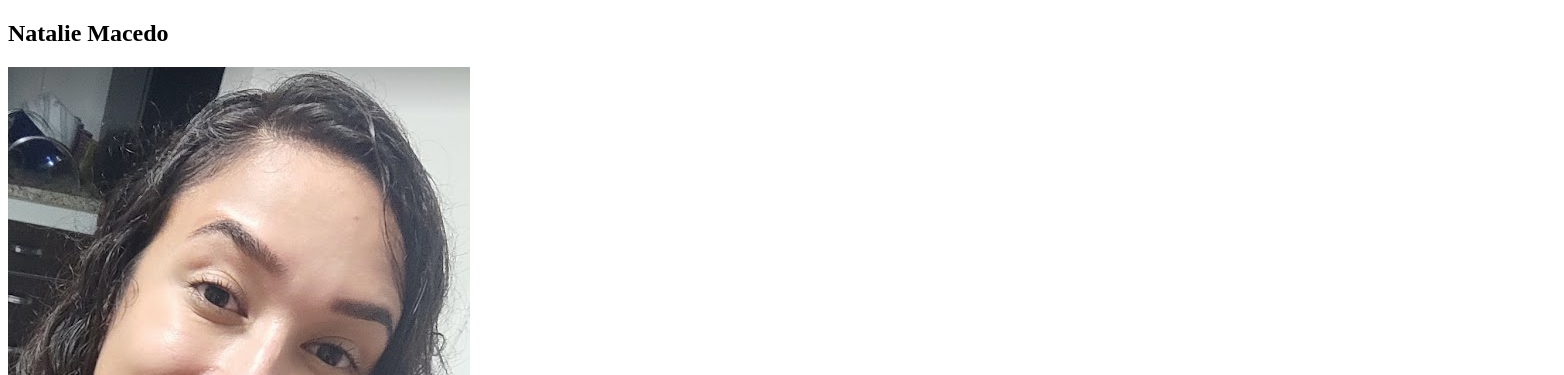
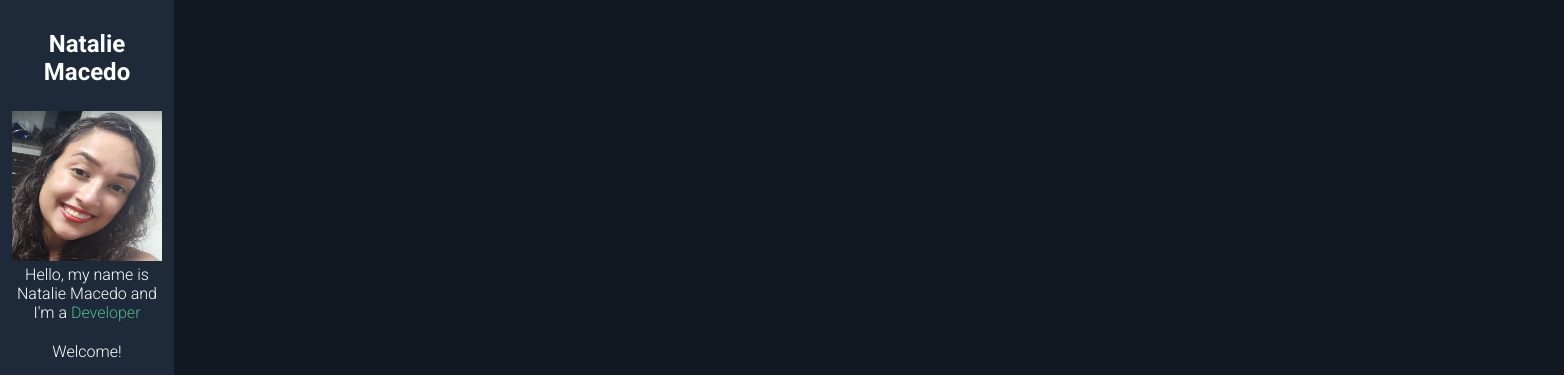
Before and after one commit to NathyM/NathyM.github.io, a plain HTML site: page index.html in a window 1280 px wide. Shown: the top 375 px of the page, 1564 px wide, since content can reach past the window. Drawn offline with nearby package versions, Linux system fonts and the light colour scheme; files whose address does not match are found by name.

Commit message:
Update index.html

```diff
--- a/index.html
+++ b/index.html
@@ -12,7 +12,7 @@
   <!--DEV ICON Fonts-->
   <link rel="stylesheet" href="https://cdn.jsdelivr.net/gh/devicons/devicon@v2.14.0/devicon.min.css">
   <!--CSS documentation-->
-  <link rel="stylesheet" href="css/stylesheet.css">
+  <link rel="stylesheet" href="css/styles.css">
 </head>
 <body>
   <main id="container">
```
